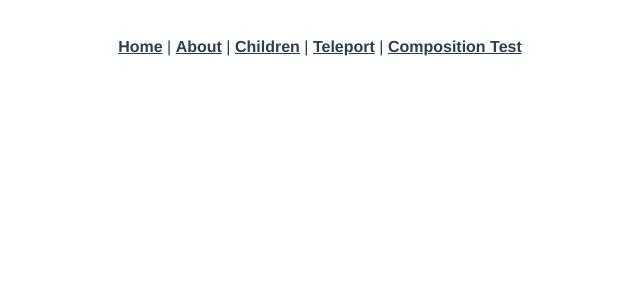
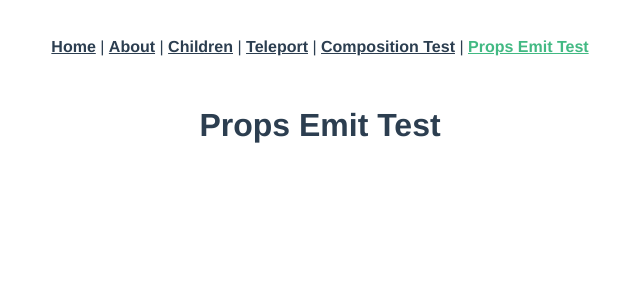
Before and after one commit to hidemiura1111/learning-vue3_cli, a Vue app: page /props-emit-test in a window 1280 px wide. Shown: the top 300 px of the page, without its empty margins (320-960 px from the left). Built offline with nearby package versions, Linux system fonts and the light colour scheme.

Commit message:
Prepare Props and Emit Test

```diff
--- a/src/App.vue
+++ b/src/App.vue
@@ -4,7 +4,8 @@
     <router-link to="/about">About</router-link> |
     <router-link to="/children">Children</router-link> |
     <router-link to="/teleport">Teleport</router-link> |
-    <router-link to="/composition-test">Composition Test</router-link>
+    <router-link to="/composition-test">Composition Test</router-link> |
+    <router-link to="/props-emit-test">Props Emit Test</router-link>
   </nav>
   <router-view/>
 </template>
--- a/src/router/index.js
+++ b/src/router/index.js
@@ -3,6 +3,7 @@ import HomeView from '../views/HomeView.vue'
 import ChildrenView from '@/views/ChildrenView'
 import TeleportView from '@/views/TeleportView'
 import CompositionTestView from '@/views/CompositionTestView'
+import PropsEmitTestView from '@/views/PropsEmitTestView'
 
 const routes = [
   {
@@ -26,6 +27,11 @@ const routes = [
     component: CompositionTestView
   },
   {
+    path: '/props-emit-test',
+    name: 'PropsEmitTest',
+    component: PropsEmitTestView
+  },
+  {
     path: '/about',
     name: 'about',
     // route level code-splitting
--- /dev/null
+++ b/src/views/PropsEmitTestView.vue
@@ -0,0 +1,15 @@
+<template>
+  <div>
+    <h1>Props Emit Test</h1>
+  </div>
+</template>
+
+<script>
+export default {
+
+}
+</script>
+
+<style>
+
+</style>
```
